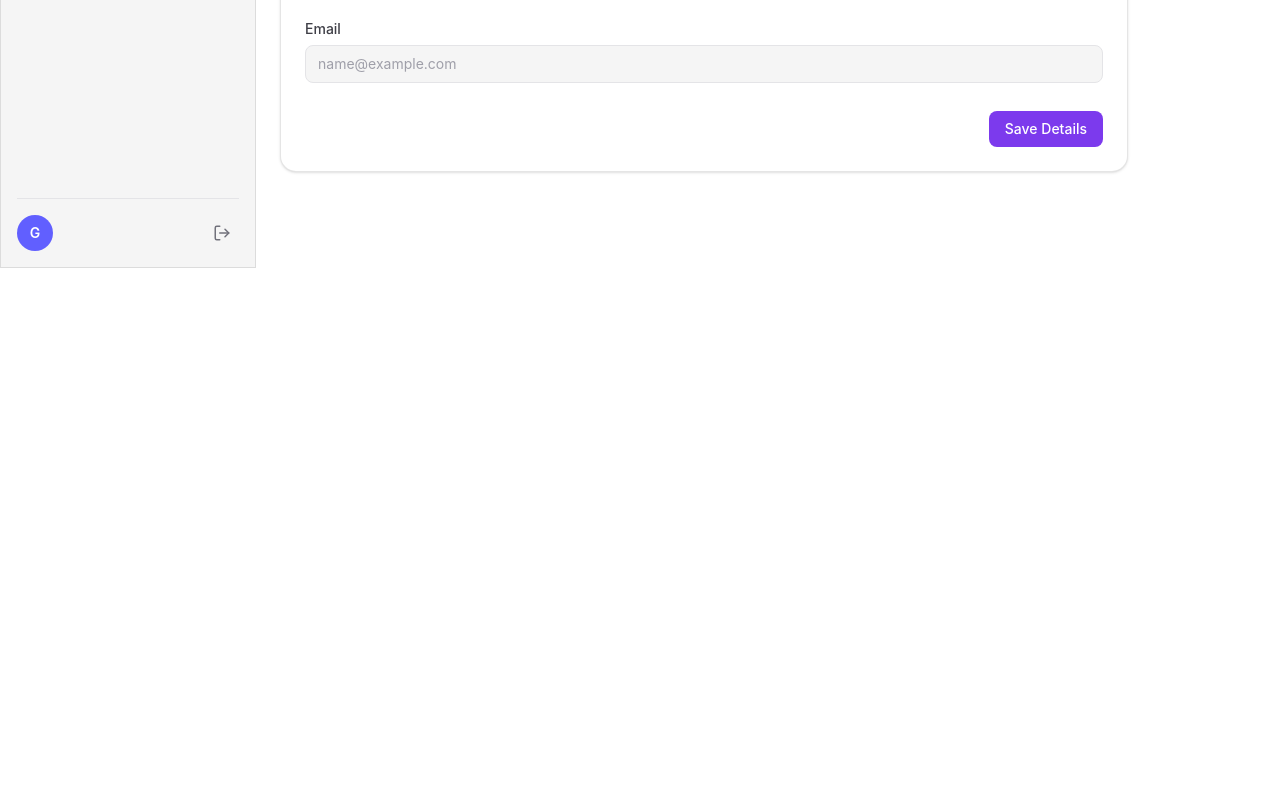
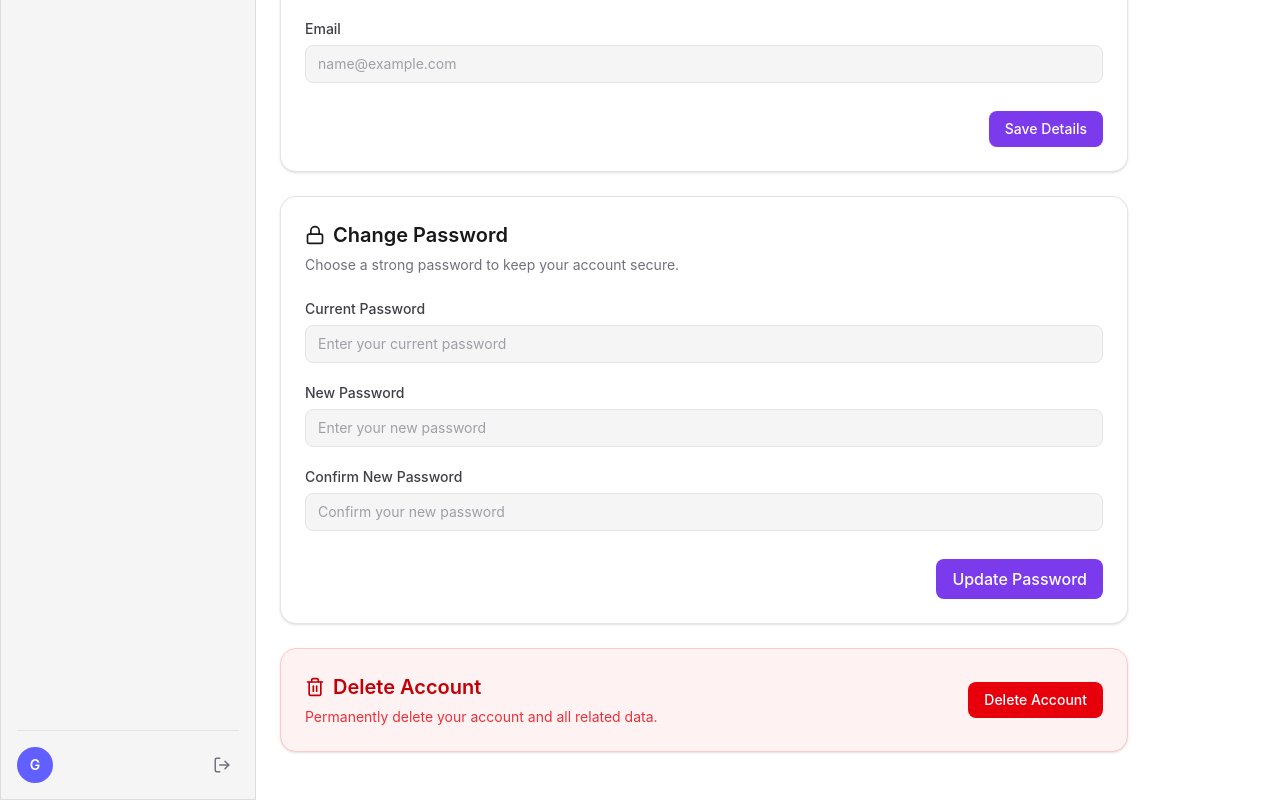
Before and after one commit to TomerP750/DevAtlas, a React (Vite) app in the folder frontend/: page /dashboard/settings in a window 1280 px wide. Shown: the part 556-1356 px from the top of the page. Before the commit the page ends 824 px from the top, so only its background shows below. Built offline with nearby package versions, Linux system fonts and the light colour scheme.

Commit message:
forms added

```diff
--- a/frontend/src/features/dashboard/settings/components/DeleteAccount.tsx
+++ b/frontend/src/features/dashboard/settings/components/DeleteAccount.tsx
@@ -1,9 +1,35 @@
-
+import { TrashIcon } from "lucide-react";
+import { useState } from "react";
+import { Button } from "../../../../shared/ui/Button";
+import { DeleteAccountModal } from "./DeleteAccountModal";
 
 export function DeleteAccount() {
+
+    const [modalOpen, setModalOpen] = useState<boolean>(false);
+
     return (
-        <section>
+        <section className="rounded-2xl border border-red-200 bg-red-50 p-5 shadow-sm dark:border-red-900/60 dark:bg-red-950/20 sm:p-6">
+            <div className="flex flex-col gap-4 sm:flex-row sm:items-center sm:justify-between">
+                <div>
+                    <h2 className="inline-flex items-center gap-2 text-xl font-semibold text-red-700 dark:text-red-400">
+                        <TrashIcon className="h-5 w-5" />
+                        <span>Delete Account</span>
+                    </h2>
+                    <p className="mt-1 text-sm text-red-600/80 dark:text-red-300/80">
+                        Permanently delete your account and all related data.
+                    </p>
+                </div>
 
+                <Button
+                    type="button"
+                    className="rounded-lg bg-red-600 px-4 py-2 text-sm font-medium text-white transition hover:bg-red-700 focus:outline-none focus:ring-2 focus:ring-red-500/40"
+                    onClick={() => setModalOpen(true)}
+                >
+                    Delete Account
+                </Button>
+            </div>
+            <DeleteAccountModal isOpen={modalOpen} onClose={() => setModalOpen(false)} />
         </section>
     )
+
 }
--- /dev/null
+++ b/frontend/src/features/dashboard/settings/components/DeleteAccountModal.tsx
@@ -0,0 +1,54 @@
+import { Trash2Icon } from "lucide-react";
+import { Button } from "../../../../shared/ui/Button";
+import { Modal } from "../../../../shared/ui/Modal";
+
+interface DeleteAccountModalProps {
+    isOpen: boolean;
+    onClose: () => void;
+}
+
+export function DeleteAccountModal({ isOpen, onClose }: DeleteAccountModalProps) {
+    return (
+        <Modal
+            isOpen={isOpen}
+            onClose={onClose}
+            size="sm"
+            className="overflow-hidden border-rose-200 p-0 shadow-2xl shadow-rose-950/10 dark:border-rose-950/60 dark:shadow-black/40"
+        >
+            <div className="relative px-6 pb-6">
+
+                <Trash2Icon
+                    className="text-rose-600 mx-auto "
+                    size={26}
+                    aria-hidden="true" />
+
+                <div className="mt-5 text-center">
+                    <h2 className="text-2xl font-semibold tracking-tight text-zinc-950 dark:text-zinc-50">
+                        Delete account?
+                    </h2>
+                    <p className="mt-2 text-sm leading-6 text-zinc-600 dark:text-zinc-400">
+                        This will permanently delete your account and all related data. You will not be able to recover it later.
+                    </p>
+                </div>
+
+                <div className="mt-6 grid grid-cols-2 gap-3">
+                    <Button
+                        variant="secondary"
+                        onClick={onClose}
+                        className="w-full border-zinc-300 bg-white/90 text-zinc-700 hover:bg-zinc-50 dark:border-zinc-700 dark:bg-zinc-900/90 dark:text-zinc-200"
+                    >
+                        Cancel
+                    </Button>
+                    <Button
+                        // onClick={handleAccountDeletion}
+                        // disabled={isPending}
+                        leftIcon={<Trash2Icon size={17} />}
+                        className="w-full bg-rose-600 text-white shadow-lg shadow-rose-600/20 hover:bg-rose-700 focus:ring-rose-500/40 dark:bg-rose-500 dark:hover:bg-rose-400"
+                    >
+                        Delete Account
+                    </Button>
+                </div>
+            </div>
+        </Modal>
+    );
+}
--- a/frontend/src/features/dashboard/settings/components/DisplaySettings.tsx
+++ b/frontend/src/features/dashboard/settings/components/DisplaySettings.tsx
@@ -5,7 +5,7 @@ export function DisplaySettings() {
     const { theme, setTheme } = useTheme();
 
     return (
-        <section className="rounded-2xl border border-zinc-200 bg-white p-5 shadow-sm dark:border-zinc-700 dark:bg-zinc-900 sm:p-6">
+        <section className="rounded-2xl border border-zinc-200 bg-white p-5 shadow-sm dark:border-zinc-700 dark:bg-slate-950 sm:p-6">
             <h2 className="inline-flex items-center gap-2 text-xl font-semibold text-zinc-900 dark:text-zinc-100">
                 <MonitorIcon className="h-5 w-5" />
                 <span>Display</span>
--- a/frontend/src/features/dashboard/settings/components/UpdatePasswordForm.tsx
+++ b/frontend/src/features/dashboard/settings/components/UpdatePasswordForm.tsx
@@ -1,5 +1,8 @@
 import { useForm } from "react-hook-form";
 import type { UpdatePasswordDto } from "../models/UpdatePasswordDto";
+import { Button } from "../../../../shared/ui/Button";
+import { Input } from "../../../../shared/ui/Input";
+import { LockIcon } from "lucide-react";
 
 
 export function UpdatePasswordForm() {
@@ -8,8 +11,66 @@ export function UpdatePasswordForm() {
 
 
     return (
-        <section>
+        <section className="rounded-2xl border border-black/10 bg-white p-5 shadow-sm dark:border-white/10 dark:bg-zinc-900 sm:p-6">
+            <div className="mb-6">
+                <h2 className="inline-flex items-center gap-2 text-xl font-semibold text-zinc-900 dark:text-zinc-100">
+                    <LockIcon className="h-5 w-5" />
+                    <span>Change Password</span>
+                </h2>
+                <p className="mt-1 text-sm text-zinc-500 dark:text-zinc-400">
+                    Choose a strong password to keep your account secure.
+                </p>
+            </div>
 
+            <form className="flex flex-col gap-5">
+                <Input
+                    label="Current Password"
+                    type="password"
+                    className="bg-neutral-100! dark:bg-zinc-800!"
+                    placeholder="Enter your current password"
+                    autoComplete="current-password"
+                    error={errors.currentPassword?.message?.toString()}
+                    {...register("currentPassword", {
+                        required: "Current password is required",
+                    })}
+                />
+                <Input
+                    label="New Password"
+                    type="password"
+                    className="bg-neutral-100! dark:bg-zinc-800!"
+                    placeholder="Enter your new password"
+                    autoComplete="new-password"
+                    error={errors.newPassword?.message?.toString()}
+                    {...register("newPassword", {
+                        required: "New password is required",
+                        minLength: {
+                            value: 8,
+                            message: "Password must be at least 8 characters",
+                        },
+                    })}
+                />
+                <Input
+                    label="Confirm New Password"
+                    type="password"
+                    className="bg-neutral-100! dark:bg-zinc-800!"
+                    placeholder="Confirm your new password"
+                    autoComplete="new-password"
+                    error={errors.confirmNewPassword?.message?.toString()}
+                    {...register("confirmNewPassword", {
+                        required: "Please confirm your new password",
+                    })}
+                />
+
+                <div className="flex justify-end pt-2">
+                    <Button
+                        type="submit"
+                        // loading={isPending}
+                        className="min-w-32"
+                    >
+                        Update Password
+                    </Button>
+                </div>
+            </form>
         </section>
-    )
+    );
 }
```
